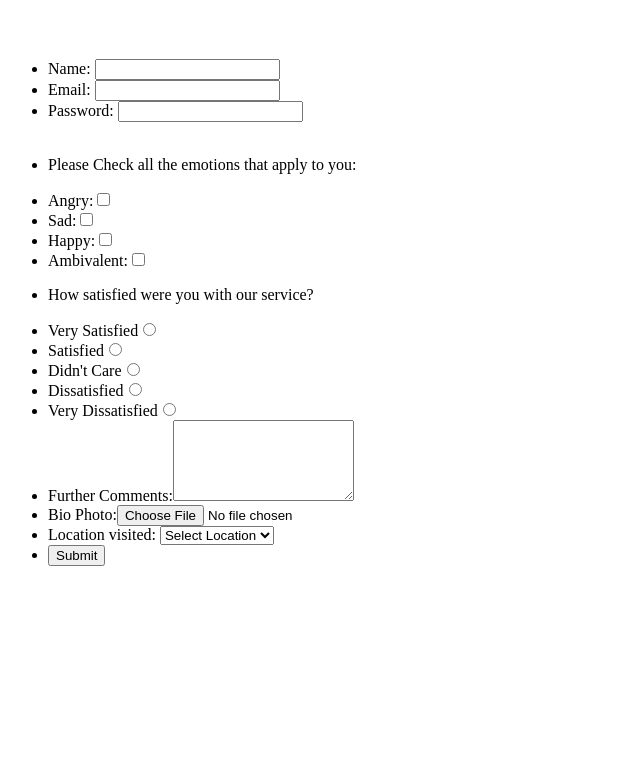
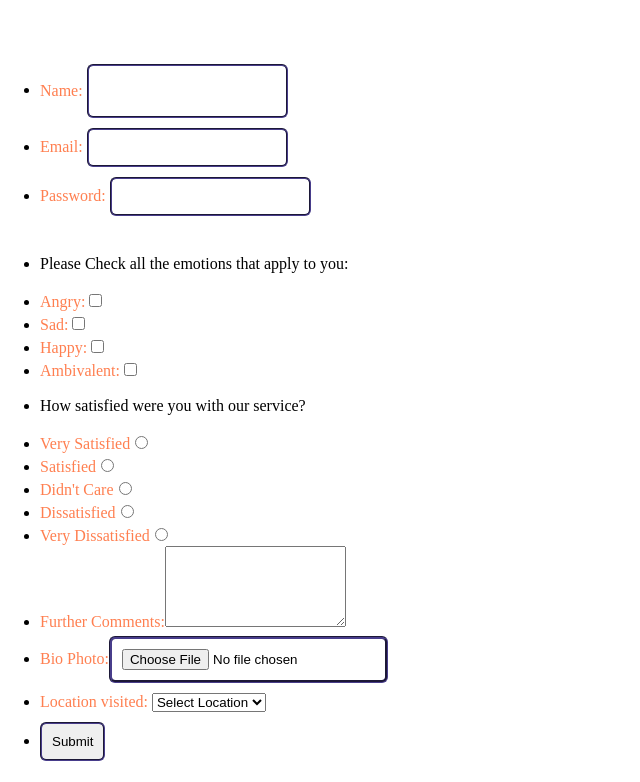
Before and after one commit to alcpad/Newbie-Rep, a plain HTML site: page feedback.html in a window 1280 px wide. Shown: the part 73-855 px from the top of the page, without its empty margins (0-640 px from the left). Before the commit the page ends 800 px from the top, so only its background shows below. Drawn offline with Linux system fonts and the light colour scheme.

Commit message:
1st CSS class

```diff
--- a/feedback.html
+++ b/feedback.html
@@ -2,40 +2,81 @@
 <html>
   <head>
       <title>Form</title>
+      <link rel="stylesheet" href="feedback.css" />
+      <style>
+       h1:nth-child(4n+2) {
+        background-color: coral;
+        display: block;
+       }
+       label {
+           color: coral
+       }
+      input {
+          border-radius: 6px;
+          border-color: darkslateblue;
+          border-style:groove;
+          padding: 10px;
+          margin-top: 5px;
+          margin-bottom: 5px;
+      }
+      select,
+      input {
+        margin-bottom: 5px;
+        margin-top: 5px;
+      }
+      body {
+          margin:auto
+      }
+      input[type="text"] {
+          height: 30px;
+      }
+      .checkbox {
+          display: inline;
+      }
+      label+input[type="checkbox"]:checked  {
+          color: blue
+      }
+      h1::after {
+          content: " Be Kind "
+      }
+
+      </style>
   </head>
+
   <Body>
+
     <h1>My Feedback Form</h1>
     <br />
     <br />
     <form>
       <ul>
         <li>
-          <label>Name:</label>
+          <label class="style">Name:</label>
           <input type="text" name="Name:" required />
         </li>
         <li>
-          <label>Email:</label>
+          <label class="style">Email:</label>
           <input type="email" name="email" required />
         </li>
         <li>
-          <label>Password:</label>
+          <label class="style">Password:</label>
           <input type="password" minlength="4" name="password" required />
         </li>
         <br />
         <li><p>Please Check all the emotions that apply to you:</p></li>
         <li>
-          <label for="Angry:">Angry:</label
+          <label class="checkbox" for="Angry:">Angry:</label
           ><input type="checkbox" id="Angry:" name="emotions" value="1"/>
         </li>
         <li>
-          <label for="sad:">Sad:</label><input type="checkbox" id="sad:" name="emotions" value="2" />
+          <label class="checkbox" for="sad:">Sad:</label><input type="checkbox" id="sad:" name="emotions" value="2" />
         </li>
         <li>
-          <label for="happy:"></label>Happy:</label
-          ><input type="checkbox" id="happy:" name="emotions" value="3" />
+          <label class="checkbox" for="happy">Happy:</label
+          ><input type="checkbox" id="happy" name="emotions" value="3" />
         </li>
         <li>
-          <label for="ambivalent:">Ambivalent:</label
+          <label class="checkbox" for="ambivalent:">Ambivalent:</label
           ><input type="checkbox" id="ambivalent:"  name="emotions" value="4" />
         </li>
         <li><p>How satisfied were you with our service?</p></li>
```
Also changed, not shown: feedback.css (added), full house.css (deleted).
